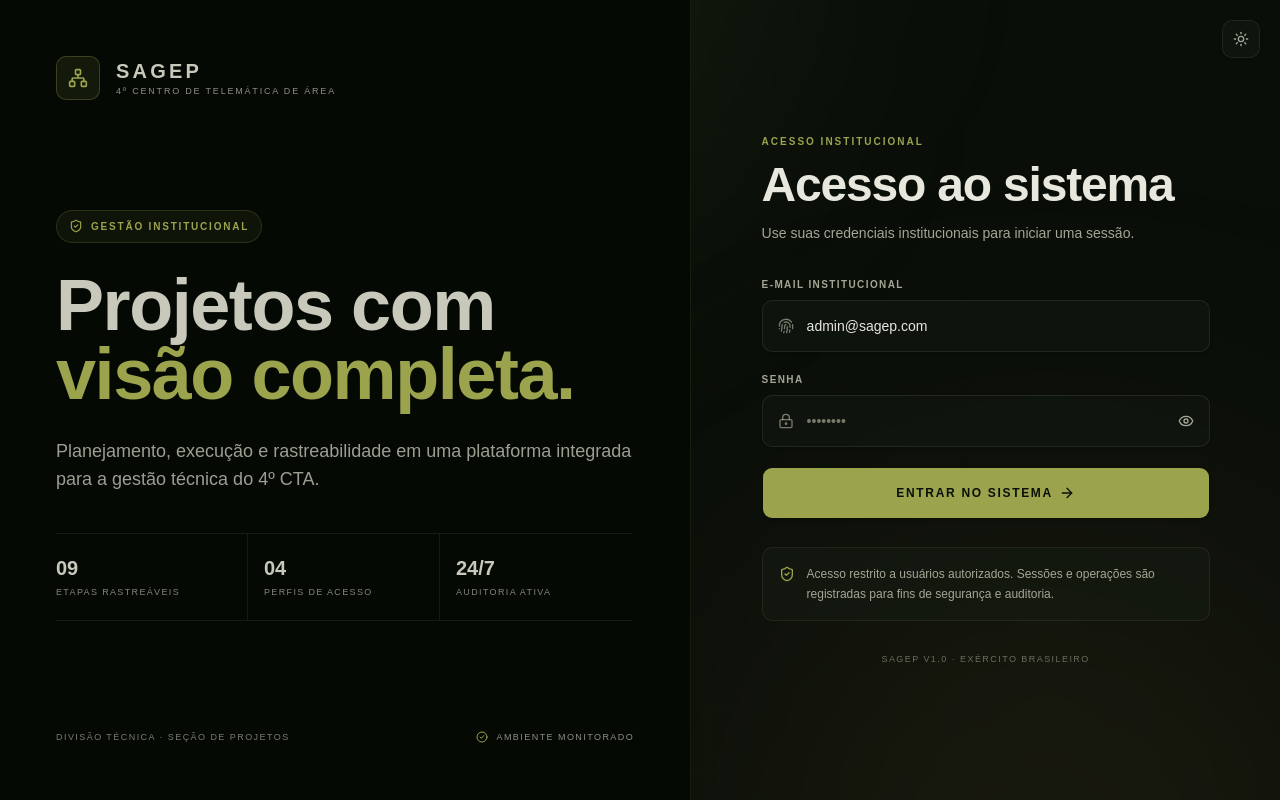
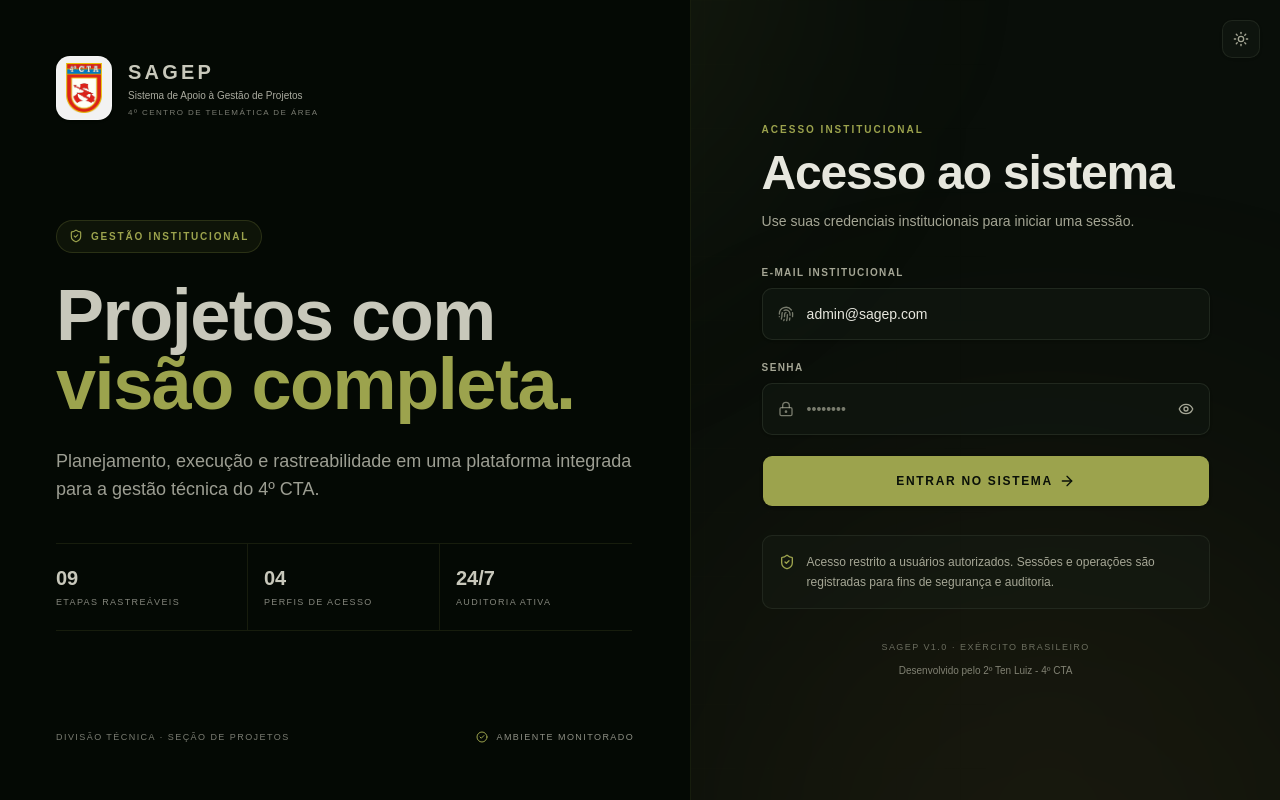
Before and after one commit to limachluiz/sagep-web, a React (Vite) app: page /login in a window 1280 px wide. Built offline with nearby package versions, Linux system fonts and the light colour scheme.

Commit message:
aplica identidade do 4cta na tela de login

```diff
--- a/src/features/auth/pages/login-page.tsx
+++ b/src/features/auth/pages/login-page.tsx
@@ -9,11 +9,11 @@ import {
   Fingerprint,
   Loader2,
   LockKeyhole,
-  Network,
   ShieldCheck,
 } from "lucide-react"
 import { toast } from "sonner"
 
+import ctaLogo from "@/assets/cta-logo.svg"
 import { Button } from "@/components/ui/button"
 import { Input } from "@/components/ui/input"
 import { Label } from "@/components/ui/label"
@@ -74,12 +74,13 @@ export function LoginPage() {
       <div className="relative z-10 grid min-h-screen lg:grid-cols-[minmax(0,1.08fr)_minmax(430px,.92fr)]">
         <section className="relative hidden min-h-screen flex-col justify-between border-r border-sidebar-border bg-sidebar p-10 text-sidebar-foreground lg:flex xl:p-14">
           <header className="flex items-center gap-4">
-            <div className="relative flex size-11 items-center justify-center rounded-lg border border-sidebar-primary/30 bg-sidebar-primary/10 text-sidebar-primary">
-              <Network className="size-5" aria-hidden="true" />
+            <div className="flex h-16 w-14 shrink-0 items-center justify-center rounded-xl border border-white/20 bg-white/95 p-1.5 shadow-sm">
+              <img src={ctaLogo} alt="Brasão do 4º Centro de Telemática de Área" className="h-full w-full object-contain" />
             </div>
             <div>
               <p className="font-heading text-xl font-bold tracking-[.16em]">SAGEP</p>
-              <p className="text-[9px] uppercase tracking-[.2em] text-sidebar-foreground/70">4º Centro de Telemática de Área</p>
+              <p className="mt-0.5 text-[10px] font-medium text-sidebar-foreground/85">Sistema de Apoio à Gestão de Projetos</p>
+              <p className="mt-1 text-[8px] uppercase tracking-[.18em] text-sidebar-foreground/60">4º Centro de Telemática de Área</p>
             </div>
           </header>
 
@@ -115,12 +116,13 @@ export function LoginPage() {
         <section className="flex min-h-screen items-center justify-center p-5 sm:p-10 lg:p-12">
           <div className="w-full max-w-md">
             <div className="mb-10 flex items-center gap-3 lg:hidden">
-              <div className="flex size-10 items-center justify-center rounded-lg border border-primary/25 bg-primary/10 text-primary">
-                <Network className="size-5" />
+              <div className="flex h-14 w-12 shrink-0 items-center justify-center rounded-lg border border-border/80 bg-white p-1 shadow-sm">
+                <img src={ctaLogo} alt="Brasão do 4º Centro de Telemática de Área" className="h-full w-full object-contain" />
               </div>
               <div>
                 <p className="font-heading text-lg font-bold tracking-[.16em]">SAGEP</p>
-                <p className="text-[8px] uppercase tracking-[.2em] text-muted-foreground">4º CTA</p>
+                <p className="text-[9px] font-medium text-muted-foreground">Sistema de Apoio à Gestão de Projetos</p>
+                <p className="mt-0.5 text-[8px] uppercase tracking-[.18em] text-muted-foreground/75">4º CTA</p>
               </div>
             </div>
 
@@ -193,7 +195,10 @@ export function LoginPage() {
               <p>Acesso restrito a usuários autorizados. Sessões e operações são registradas para fins de segurança e auditoria.</p>
             </div>
 
-            <p className="mt-8 text-center text-[9px] uppercase tracking-[.16em] text-muted-foreground/60">SAGEP v1.0 · Exército Brasileiro</p>
+            <footer className="mt-8 space-y-2 text-center">
+              <p className="text-[9px] uppercase tracking-[.16em] text-muted-foreground/60">SAGEP v1.0 · Exército Brasileiro</p>
+              <p className="text-[10px] font-medium text-muted-foreground/75">Desenvolvido pelo 2º Ten Luiz - 4º CTA</p>
+            </footer>
           </div>
         </section>
       </div>
```
